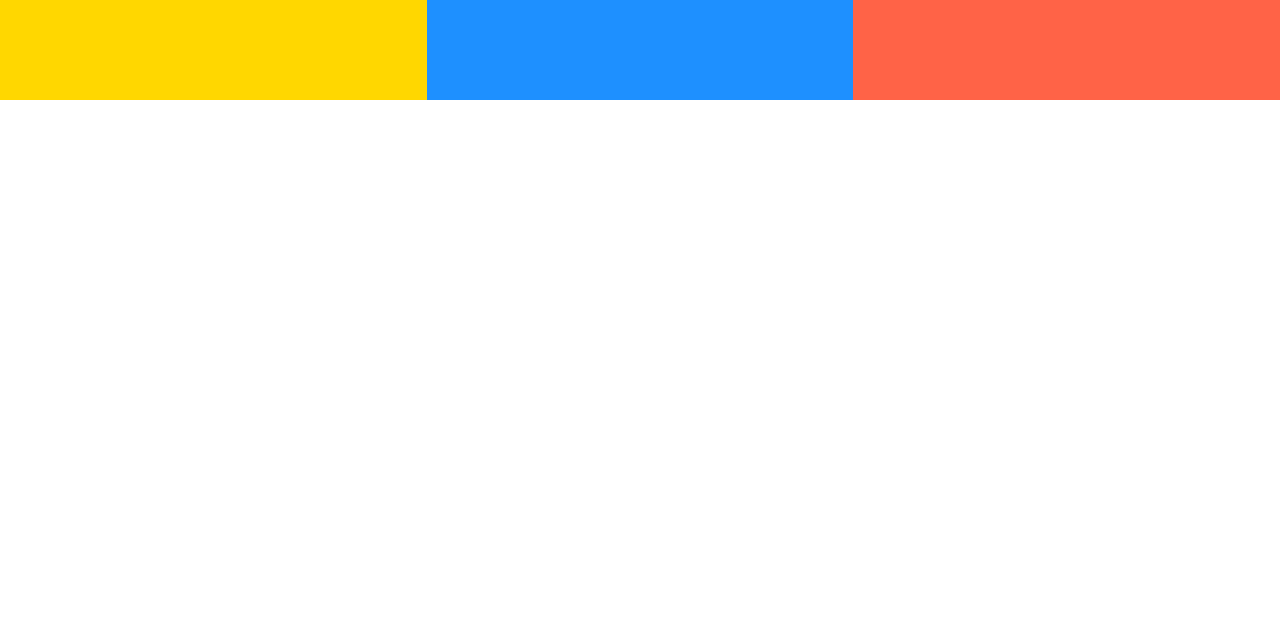
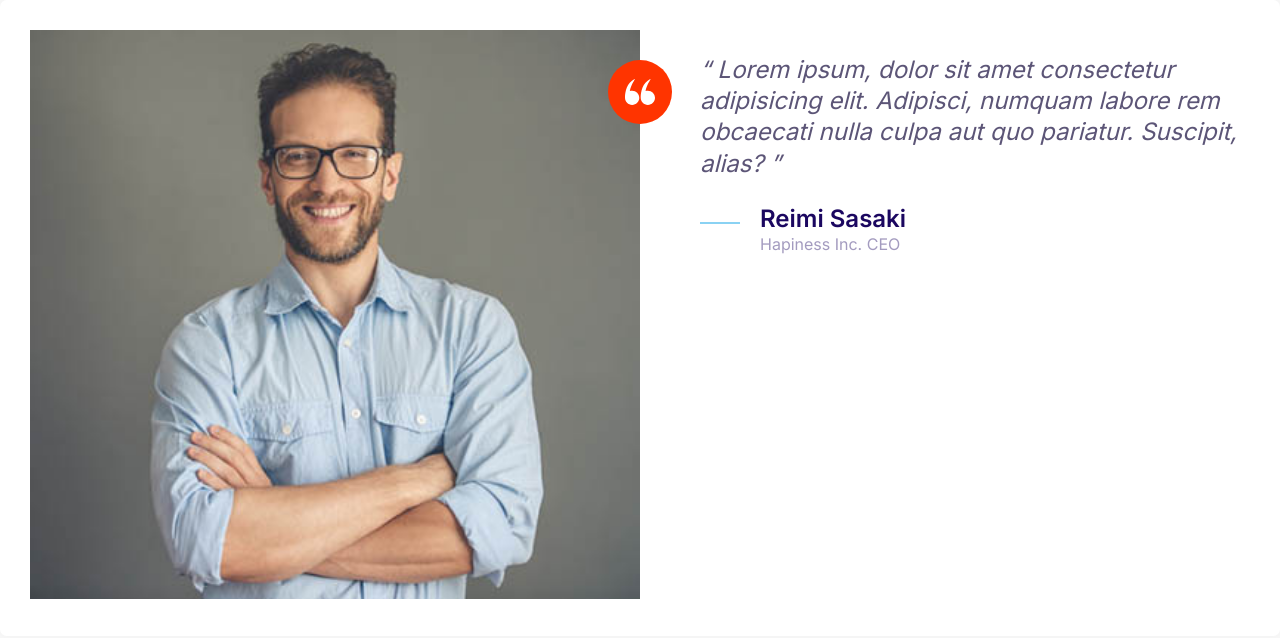
Before and after one commit to Reimi-S/moshfy-test, a plain HTML site: page project.html in a window 1280 px wide. Drawn offline with Linux system fonts and the light colour scheme.

Commit message:
Build the testimonial

```diff
--- a/css/project1.css
+++ b/css/project1.css
@@ -161,8 +161,17 @@ a {
   height: 40px;
 }
 
+.icon--small {
+  width: 30px;
+  height: 30px;
+}
+
 .icon--primary {
   fill: var(--color-primary);
+}
+
+.icon--white {
+  fill: #fff;
 }
 
 .icon-container {
@@ -173,6 +182,10 @@ a {
   display: inline-flex;
   justify-content: center;
   align-items: center;
+}
+
+.icon-container--accent {
+  background: var(--color-accent);
 }
 
 /* Buttons */
@@ -442,3 +455,39 @@ a {
     grid-template-columns: repeat(3, 1fr);
   }
 }
+
+/* testimonials */
+.testimonial {
+  padding: 3rem;
+}
+
+.testimonial__image {
+  position: relative;
+  margin: 0 3rem;
+}
+
+.testimonial__image > img {
+  width: 100%;
+}
+
+.testimonial__image > .icon-container {
+  position: absolute;
+  top: 3rem;
+  right: -32px;
+}
+
+@media screen and (min-width: 768px) {
+  .testimonial__image {
+    margin: 0;
+  }
+
+  .testimonial .quote,
+  .testimonial .quote__author {
+    font-size: 2.4rem;
+  }
+
+  .testimonial .quote {
+    margin-left: 6rem;
+    margin-right: 0;
+  }
+}
--- a/project.html
+++ b/project.html
@@ -14,10 +14,37 @@
     <link rel="stylesheet" href="css/normalize.css" />
   </head>
   <body>
-    <div class="grid grid--1x3">
-      <div style="height: 100px; background: gold"></div>
-      <div style="height: 100px; background: dodgerblue"></div>
-      <div style="height: 100px; background: tomato"></div>
+    <div class="card testimonial">
+      <div class="grid grid--1x2">
+        <div class="testimonial__image">
+          <img src="images/testimonial.jpg" alt="A happy smiling customer" />
+          <span class="icon-container icon-container--accent">
+            <svg class="icon icon--white icon--small">
+              <use xlink:href="images/sprite.svg#quotes"></use>
+            </svg>
+          </span>
+        </div>
+        <blockquote class="quote">
+          <p class="quote__text">
+            Lorem ipsum, dolor sit amet consectetur adipisicing elit. Adipisci,
+            numquam labore rem obcaecati nulla culpa aut quo pariatur. Suscipit,
+            alias?
+          </p>
+          <footer>
+            <div class="media">
+              <div class="media__image">
+                <svg class="icon icon--primary quote__line">
+                  <use xlink:href="images/sprite.svg#line"></use>
+                </svg>
+              </div>
+              <div class="media__body">
+                <h3 class="media__title quote__author">Reimi Sasaki</h3>
+                <p class="quote__company">Hapiness Inc. CEO</p>
+              </div>
+            </div>
+          </footer>
+        </blockquote>
+      </div>
     </div>
   </body>
 </html>
```
Also changed, not shown: components/testimonial.html (added, +32 -0 lines), images/testimonial.jpg (added).
